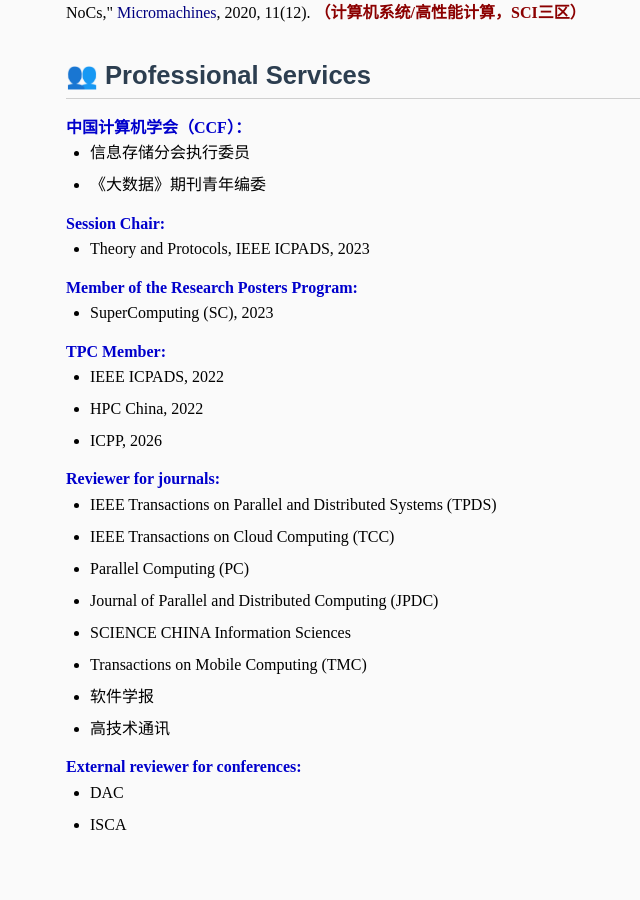
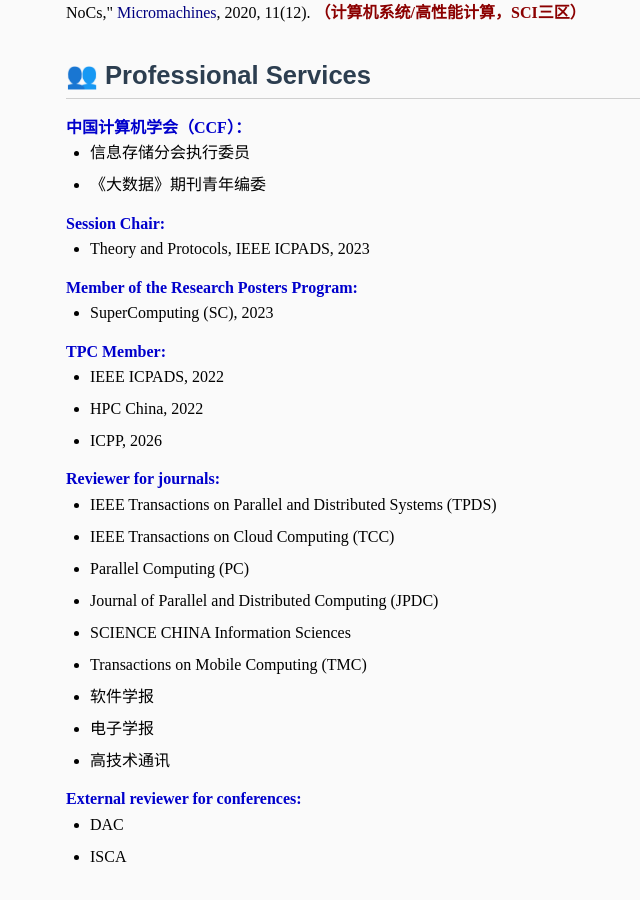
Before and after one commit to mlsys-research-jedy/mlsys-research-jedy.github.io, a Jekyll site: the page index.html, which Jekyll copies as it is, in a window 1280 px wide and 900 px high, scrolled down 4126 px. Shown: the whole window, without its empty margins (89-729 px from the left). Built offline with Jekyll 4.4.1, drawn with Linux system fonts in a browser that asks for light colours; before the commit the page ends 4994 px from its top, so only the background shows below that.

Commit message:
Update index.html

```diff
--- a/index.html
+++ b/index.html
@@ -413,6 +413,7 @@
             <li>SCIENCE CHINA Information Sciences</li>
             <li>Transactions on Mobile Computing (TMC)</li>
             <li>软件学报</li>
+            <li>电子学报</li>
             <li>高技术通讯</li>
         </ul>
     </div>
```
